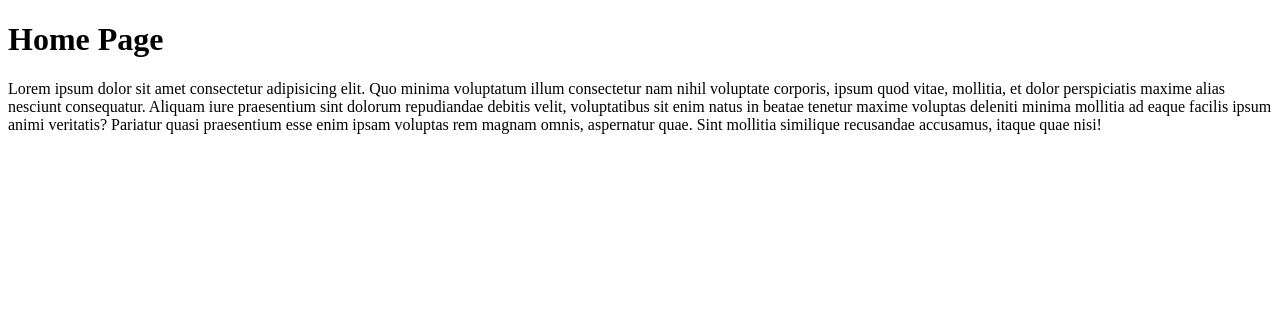
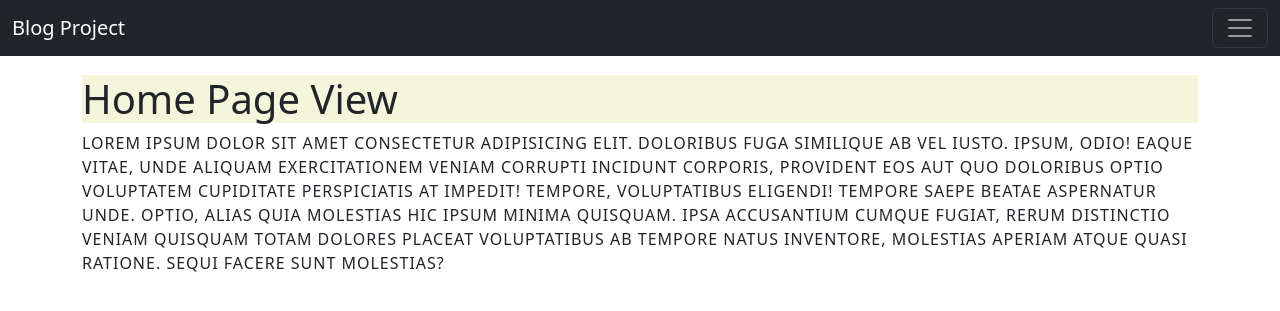
Before and after one commit to LereRentesca/blog-ch61, a Django app: page / in a window 1280 px wide. Shown: the top 311 px of the page. Run offline with Django 5.2, Linux system fonts and the light colour scheme.

Commit message:
Class #2

```diff
--- /dev/null
+++ b/static/css/home.css
@@ -0,0 +1,8 @@
+h1{
+    background-color: beige !important;
+}
+
+p{
+    text-transform: uppercase;
+    letter-spacing: 1px;
+}
--- /dev/null
+++ b/static/js/home.js
@@ -0,0 +1 @@
+console.log("Printing from a static file!!!!")
--- /dev/null
+++ b/templates/base.html
@@ -0,0 +1,19 @@
+<!DOCTYPE html>
+<html lang="en">
+<head>
+    <meta charset="UTF-8">
+    <meta name="viewport" content="width=device-width, initial-scale=1.0">
+    <title>{% block title %}{% endblock %}</title>
+    <link href="https://cdn.jsdelivr.net/npm/bootstrap@5.3.8/dist/css/bootstrap.min.css" rel="stylesheet" integrity="sha384-sRIl4kxILFvY47J16cr9ZwB07vP4J8+LH7qKQnuqkuIAvNWLzeN8tE5YBujZqJLB" crossorigin="anonymous">
+    {% block css %}{% endblock %}
+</head>
+<body>
+    {% include 'navbar.html' %}
+    <div class="container" style="margin-top: 75px;">
+        {% block content %}
+        {% endblock %}
+    </div>
+    <script src="https://cdn.jsdelivr.net/npm/bootstrap@5.3.8/dist/js/bootstrap.bundle.min.js" integrity="sha384-FKyoEForCGlyvwx9Hj09JcYn3nv7wiPVlz7YYwJrWVcXK/BmnVDxM+D2scQbITxI" crossorigin="anonymous"></script>
+    {% block js %}{% endblock %}
+</body>
+</html>
--- /dev/null
+++ b/templates/navbar.html
@@ -0,0 +1,24 @@
+<nav class="navbar navbar-dark bg-dark fixed-top">
+  <div class="container-fluid">
+    <a class="navbar-brand" href="{% url 'home' %}">Blog Project</a>
+    <button class="navbar-toggler" type="button" data-bs-toggle="offcanvas" data-bs-target="#offcanvasDarkNavbar" aria-controls="offcanvasDarkNavbar" aria-label="Toggle navigation">
+      <span class="navbar-toggler-icon"></span>
+    </button>
+    <div class="offcanvas offcanvas-end text-bg-dark" tabindex="-1" id="offcanvasDarkNavbar" aria-labelledby="offcanvasDarkNavbarLabel">
+      <div class="offcanvas-header">
+        <h5 class="offcanvas-title" id="offcanvasDarkNavbarLabel">Blog</h5>
+        <button type="button" class="btn-close btn-close-white" data-bs-dismiss="offcanvas" aria-label="Close"></button>
+      </div>
+      <div class="offcanvas-body">
+        <ul class="navbar-nav justify-content-end flex-grow-1 pe-3">
+          <li class="nav-item">
+            <a class="nav-link active" aria-current="page" href="{% url 'homeTwo' %}">Home</a>
+          </li>
+          <li class="nav-item">
+            <a class="nav-link" href="{% url 'about' %}">About</a>
+          </li>
+        </ul>
+      </div>
+    </div>
+  </div>
+</nav>
--- a/templates/pages/home.html
+++ b/templates/pages/home.html
@@ -1,12 +1,19 @@
-<!DOCTYPE html>
-<html lang="en">
-<head>
-    <meta charset="UTF-8">
-    <meta name="viewport" content="width=device-width, initial-scale=1.0">
-    <title>Home Page</title>
-</head>
-<body>
-    <h1>Home Page</h1>
-    <p>Lorem ipsum dolor sit amet consectetur adipisicing elit. Quo minima voluptatum illum consectetur nam nihil voluptate corporis, ipsum quod vitae, mollitia, et dolor perspiciatis maxime alias nesciunt consequatur. Aliquam iure praesentium sint dolorum repudiandae debitis velit, voluptatibus sit enim natus in beatae tenetur maxime voluptas deleniti minima mollitia ad eaque facilis ipsum animi veritatis? Pariatur quasi praesentium esse enim ipsam voluptas rem magnam omnis, aspernatur quae. Sint mollitia similique recusandae accusamus, itaque quae nisi!</p>
-</body>
-</html>
+{% extends 'base.html' %}
+{% load static %}
+
+{% block title %}
+    Home Page
+{% endblock %}
+
+{% block css %}
+    <link rel="stylesheet" href="{% static 'css/home.css' %}">
+{% endblock %}
+
+{% block content %}
+    <h1>Home Page View</h1>
+    <p>Lorem ipsum dolor sit amet consectetur adipisicing elit. Doloribus fuga similique ab vel iusto. Ipsum, odio! Eaque vitae, unde aliquam exercitationem veniam corrupti incidunt corporis, provident eos aut quo doloribus optio voluptatem cupiditate perspiciatis at impedit! Tempore, voluptatibus eligendi! Tempore saepe beatae aspernatur unde. Optio, alias quia molestias hic ipsum minima quisquam. Ipsa accusantium cumque fugiat, rerum distinctio veniam quisquam totam dolores placeat voluptatibus ab tempore natus inventore, molestias aperiam atque quasi ratione. Sequi facere sunt molestias?</p>
+{% endblock %}
+
+{% block js %}
+    <script src="{% static 'js/home.js' %}"></script>
+{% endblock %}
```
Also changed, not shown: mc1.md (+3 -0 lines), templates/pages/about.html (+10 -12 lines), db.sqlite3.
